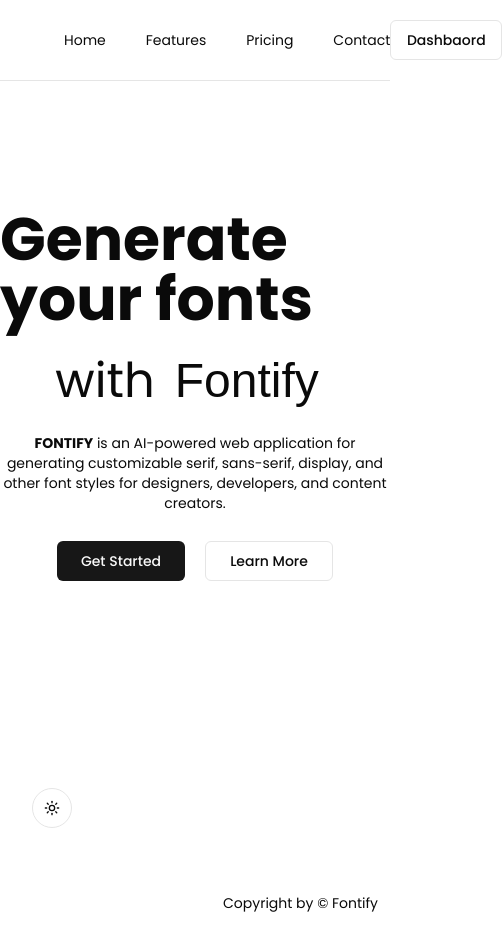
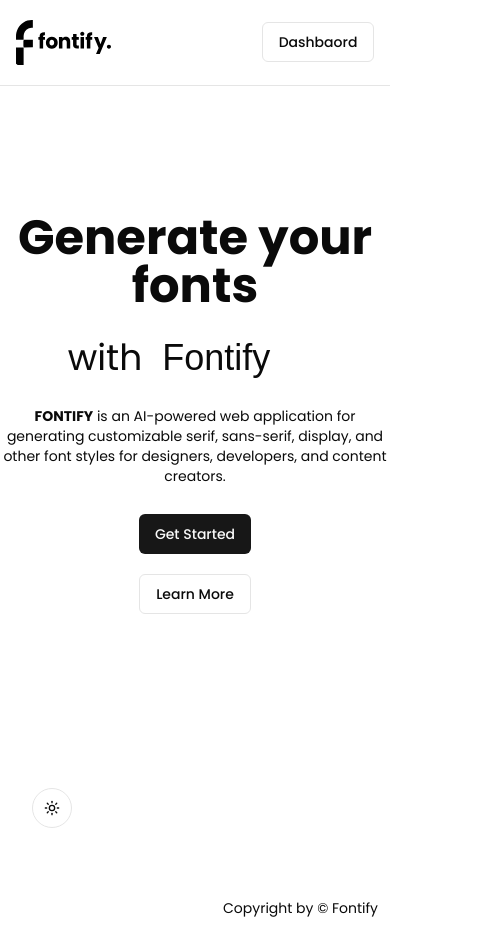
Before and after one commit to Fontifyai/fontify, a Next.js app: page / in a window 390 px wide. Shown: the whole page, 502 px wide, since content can reach past the window. Built offline with nearby package versions, Linux system fonts and the light colour scheme; a web font is replaced by a local one.

Commit message:
responsiveness update

```diff
--- a/app/dashboard/page.tsx
+++ b/app/dashboard/page.tsx
@@ -5,7 +5,7 @@ import Lightdark from "@/components/LandingPage/light-dark";
 
 export default function page() {
   return (
-    <div className="grid md:grid-cols-3 grid-cols-1 gap-4">
+    <div className="grid md:grid-cols-3 grid-cols-1 md:gap-4">
       <Aside />
       <Output />
       <Lightdark />
--- a/components/LandingPage/Hero.tsx
+++ b/components/LandingPage/Hero.tsx
@@ -44,11 +44,11 @@ const Hero = () => {
 
   return (
     <main className="min-h-screen py-32 space-y-7 flex flex-col items-center">
-      <div className="text-6xl font-bold">Generate your fonts</div>
+      <div className="md:text-6xl text-5xl text-center font-bold">Generate your fonts</div>
       <div className="flex gap-5 items-center">
-        <h2 className="text-5xl">with</h2>
+        <h2 className="md:text-5xl text-4xl">with</h2>
         <h2
-          className={`text-5xl transition-all w-40 duration-500 ease-in ${fontsFontify[activeIndex]}`}
+          className={`md:text-5xl text-4xl transition-all w-40 duration-500 ease-in ${fontsFontify[activeIndex]}`}
         >
           Fontify
         </h2>
@@ -60,11 +60,11 @@ const Hero = () => {
           and other font styles for designers, developers, and content creators.
         </h3>
       </div>
-      <div className="flex gap-5">
-        <Button className="w-32" onClick={() => router.push("/sign-in")}>
+      <div className="flex md:flex-row flex-col gap-5">
+        <Button className="md:w-32 w-full" onClick={() => router.push("/dashboard")}>
           Get Started
         </Button>
-        <Button variant={"outline"} className="hover:border-2 w-32">
+        <Button variant={"outline"} className="hover:border-2 md:w-32 w-full">
           Learn More
         </Button>
       </div>
--- a/components/LandingPage/Navbar.tsx
+++ b/components/LandingPage/Navbar.tsx
@@ -28,11 +28,11 @@ const Navbar = () => {
   const router = useRouter();
 
   return (
-    <div className='w-full py-5 px-16 border-b flex justify-between items-center'>
+    <div className='w-full py-5 md:px-16 px-4 border-b flex justify-between items-center'>
       <div>
         <Logo />
       </div>
-      <div className='flex text-sm gap-10'>
+      <div className='md:flex hidden text-sm gap-10'>
         {navLinks.map((link, index) => (
           <Link href={link.href} key={index}>
             {link.name}
```
